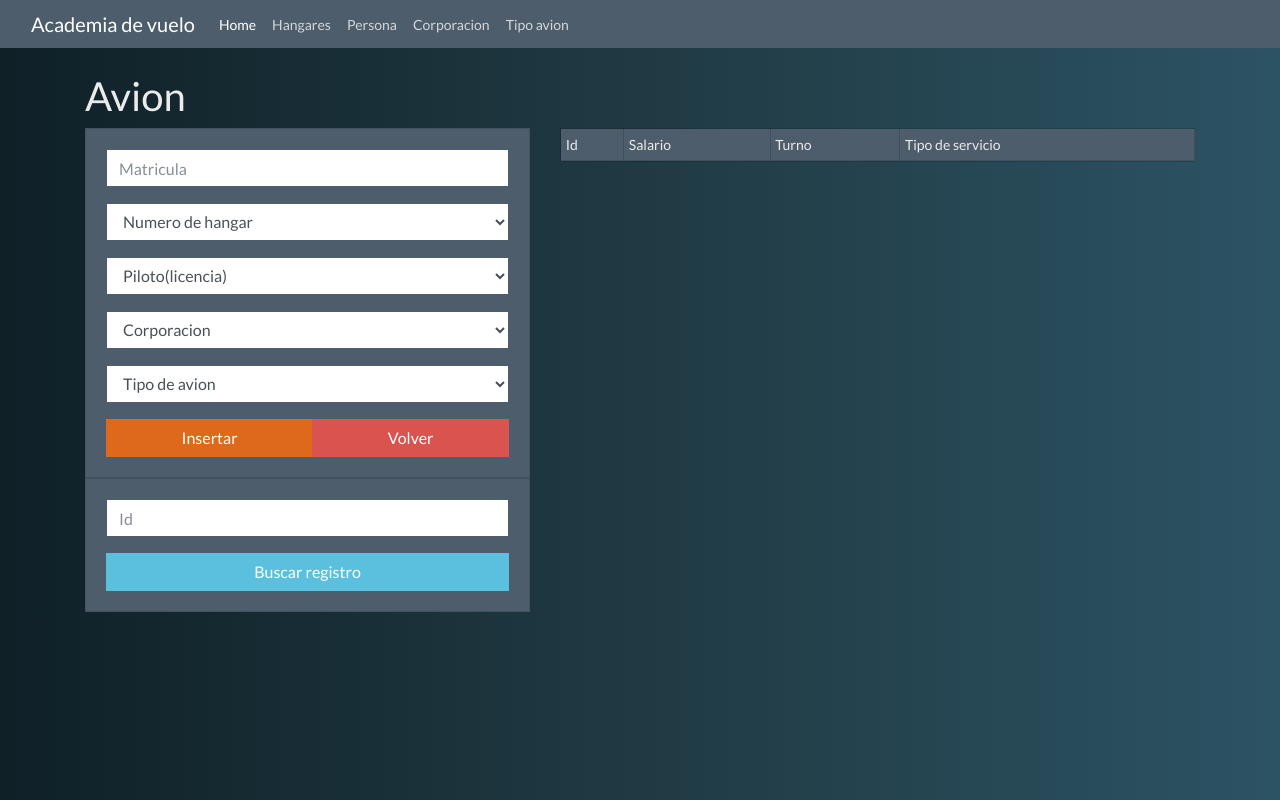
After one commit to Carlos1408/Aviacion_mongo, a Flask app: page /avion in a window 1280 px wide. The commit adds this page. Run offline with Flask 2, Linux system fonts and the light colour scheme; data that the repository does not hold is empty; some libraries are stand-ins or nearby versions.

Commit message:
adicion de formularios para tablas de avion, empleado, piloto y un virtual environment

```diff
--- a/src/App.py
+++ b/src/App.py
@@ -29,6 +29,33 @@ def tipo_avion():
     data = bd.select_all("eq.tipo_avion order by id")
     return render_template('body_data_table.html', table = data, direction = "tipo_avion.html")
 
+@app.route("/empleados")
+def empleados():
+    data = bd.select_all("per.empleados order by id")
+    data_select = bd.select_fields('tipo_servicio', 'per.servicio')
+    return render_template('body_data_table.html', table = data, table_select = data_select, direction = "empleado.html")
+
+@app.route("/piloto")
+def piloto():
+    data = bd.select_all("eq.piloto order by id")
+    return render_template('body_data_table.html',table = data, direction = "piloto.html")
+
+@app.route("/avion")
+def avion():
+    data = bd.select_all("eq.avion")
+    data_num_hangar = bd.select_fields("num_hangar", "eq.clase_hangar order by num_hangar")
+    data_piloto = bd.execute_query_returning_table("""select pi.num_lic, pe.nombre from eq.piloto pi
+                                                    inner join per.persona pe on pi.id = pe.id""")
+    data_corporacion = bd.select_fields("nombre", "prop.corporacion")
+    data_tipo_avion = bd.select_fields("id, modelo", "eq.tipo_avion order by tipo_avion")
+    return render_template('body_data_table.html',
+                            table = data,
+                            table_num_hangar = data_num_hangar,
+                            table_piloto = data_piloto,
+                            table_corporacion = data_corporacion,
+                            table_tipo_avion = data_tipo_avion,
+                            direction = "avion.html")
+
 # INSERT CLASE_HANGAR
 @app.route("/add-hangar", methods = ['POST'])
 def add_hangar():
@@ -48,11 +75,36 @@ def add_persona():
     nss = request.form['nss']
     nombre = request.form['nombre']
     telefono = request.form['telefono']
+    try:
+        tipo_persona = request.form['tipo_persona']
+    except:
+        tipo_persona = 'persona'
+    print(nss, nombre, telefono, tipo_persona)
     # query = f"""insert into per.persona (nss, nombre, telefono)
     #             values({nss}, '{nombre}', {telefono})"""
     # bd.execute_query(query)
-    bd.insert_persona(nss, nombre, telefono)
+    # bd.insert_persona(nss, nombre, telefono)
+    if tipo_persona == 'empleado':
+        return redirect(url_for("empleados"))
+    elif tipo_persona == 'piloto':
+        return redirect(url_for("piloto"))
     return redirect(url_for("personas"))
+
+#INSERT EMPLEADO
+@app.route("/add-empleado", methods = ['POST'])
+def add_empleado():
+    salario = request.form['salario']
+    turno = request.form['turno']
+    tipo_servicio = request.form['tipo_servicio']
+    print(salario, turno, tipo_servicio)
+    return redirect(url_for("empleados"))
+
+#INSERT PILOTO
+@app.route("/add-piloto", methods = ['POST'])
+def add_piloto():
+    num_lic = request.form['num_lic']
+    print(num_lic)
+    return redirect(url_for("piloto"))
 
 #INSERT CORPORACION
 @app.route("/add-corporacion", methods = ['POST'])
@@ -67,6 +119,17 @@ def add_corporacion():
         # bd.execute_query(query)
         bd.insert_corporacion(nombre, direccion, telefono)
     return redirect(url_for("corporacion"))
+
+#INSERT AVION
+@app.route("/add-avion", methods = ['POST'])
+def add_avion():
+    matricula = request.form['matricula']
+    num_hangar = request.form['num_hangar']
+    piloto = request.form['piloto']
+    corporacion = request.form['corporacion']
+    tipo_avion = request.form['tipo_avion']
+    print(matricula, num_hangar, piloto, corporacion, tipo_avion)
+    return redirect(url_for("avion"))
 
 #INSERT TIPO_AVION
 @app.route("/add-tipo-avion", methods = ['POST'])
--- a/src/DataBase.py
+++ b/src/DataBase.py
@@ -32,12 +32,47 @@ class DataBase:
         self.conexion.commit()
         cursor.close()
 
+    def execute_query_returning_table(self, query):
+        cursor = self.conexion.cursor()
+        cursor.execute(query)
+        data = deepcopy(cursor.fetchall())
+        self.conexion.commit()
+        cursor.close()
+        return data
+
     def delete_row(self, table, condition):
         cursor = self.conexion.cursor()
         query = f"delete from {table} where {condition}"
         cursor.execute(query)
         self.conexion.commit()
         cursor.close()
+
+    def select_fields(self, fields, table):
+        cursor = self.conexion.cursor()
+        query = f"select {fields} from {table}"
+        cursor.execute(query)
+        data = deepcopy(cursor.fetchall())
+        self.conexion.commit()
+        cursor.close()
+        return data
+
+    # def select_fields(self, fields, table, group_by):
+    #     cursor = self.conexion.cursor()
+    #     query = f"select {fields} from {table} group by {group_by}"
+    #     cursor.execute(query)
+    #     data = deepcopy(cursor.fetchall())
+    #     self.conexion.commit()
+    #     cursor.close()
+    #     return data
+
+    # def select_fields(self, fields, table, group_by, order_by):
+    #     cursor = self.conexion.cursor()
+    #     query = f"select {fields} from {table} group by {group_by} order by {order_by}"
+    #     cursor.execute(query)
+    #     data = deepcopy(cursor.fetchall())
+    #     self.conexion.commit()
+    #     cursor.close()
+    #     return data
 
         # -
         # Metodos haciendo uso de funciones almacenadas en PostgreSQL
--- /dev/null
+++ b/src/static/main.css
@@ -0,0 +1,5 @@
+body {
+    background: #0f2027; /* fallback for old browsers */
+  background: -webkit-linear-gradient(to right, #0f2027, #203a43, #2c5364); /* Chrome 10-25, Safari 5.1-6 */
+  background: linear-gradient(to right, #0f2027, #203a43, #2c5364); /* W3C, IE 10+/ Edge, Firefox 16+, Chrome 26+, Opera 12+, Safari 7+ */
+}
--- /dev/null
+++ b/src/templates/avion.html
@@ -0,0 +1,82 @@
+{% extends 'layout.html' %}
+{% block body %}
+<div class="row">
+    <div class="col-md-5">
+        <h1>Avion</h1>
+    </div>
+</div>
+<div class="row">
+    <div class="col-md-5">
+        <div class="card card-body">
+            <form action="{{ url_for('add_avion') }}" method="POST">
+                <div class="form-group">
+                    <input type="text" name="matricula" placeholder="Matricula" class="form-control" required>
+                </div>
+                <!-- num_hangar -->
+                <div class="form-group">
+                    <select name="num_hangar" class="form-control" required>
+                        <option selected disabled value="">Numero de hangar</option>
+                        {% for row in table_num_hangar %}
+                        <option value="{{row.0}}">{{row.0}}</option>
+                        {% endfor %}
+                    </select>
+                </div>
+                <!-- piloto, a los select agregar los nombres de los pilotos -->
+                <div class="form-group">
+                    <select name="piloto" class="form-control" required>
+                        <option selected disabled value="">Piloto(licencia)</option>
+                        {% for row in table_piloto %}
+                        <option value="{{row.0}}">{{row.0}} {{row.1}}</option>
+                        {% endfor %}
+                    </select>
+                </div>
+                <!-- corporacion -->
+                <div class="form-group">
+                    <select name="corporacion" class="form-control" required>
+                        <option selected disabled value="">Corporacion</option>
+                        {% for row in table_corporacion %}
+                        <option value="{{row.0}}">{{row.0}}</option>
+                        {% endfor %}
+                    </select>
+                </div>
+                <!-- tipo de avion, agregar el modelo de avion al select -->
+                <div class="form-group">
+                    <select name="tipo_avion" class="form-control" required>
+                        <option selected disabled value="">Tipo de avion</option>
+                        {% for row in table_tipo_avion %}
+                        <option value="{{row.0}}">{{row.0}} {{row.1}}</option>
+                        {% endfor %}
+                    </select>
+                </div>
+                <div class="btn-group btn-block">
+                    <button type="submit" class="btn btn-primary">Insertar</button>
+                    <a href="/" class="btn btn-danger">Volver</a>
+                </div>
+            </form>
+        </div>
+        <div class="card card-body">
+            <!-- se debe implementar los metodos para update empleado en python -->
+            <form action="" method="POST">
+                <div class="form-group">
+                    <input type="number" name="id_update" min="1" placeholder="Id" required class="form-control">
+                </div>
+                <button type="submit" class="btn btn-info btn-block">Buscar registro</button>
+            </form>
+        </div>
+    </div>
+    <div class="col-md-7">
+        <table class="table table-striped table-bordered table-sm table-hover">
+            <thead class="bg-dark">
+                <tr>
+                    <td>Id</td>
+                    <td>Salario</td>
+                    <td>Turno</td>
+                    <td>Tipo de servicio</td>
+                </tr>
+            </thead>
+            {% block body_table %}
+            {% endblock %}
+        </table>
+    </div>
+</div>
+{% endblock %}
--- a/src/templates/layout.html
+++ b/src/templates/layout.html
@@ -7,6 +7,7 @@
     <meta name="author" content="Carlos Claure Vargas">
     <title>Academia de vuelo</title>
     <link rel="stylesheet" href="../static/bootstrap/bootstrap.min.css">
+    <link rel="stylesheet" href="../static/main.css">
 </head>
 <body>
     <nav class="navbar navbar-expand-lg navbar-dark bg-dark">
@@ -27,5 +28,11 @@
         {% block body %}
         {% endblock %}
     </div>
-</body>
+    <!-- <script src="https://code.jquery.com/jquery-3.5.1.slim.min.js" integrity="sha384-DfXdz2htPH0lsSSs5nCTpuj/zy4C+OGpamoFVy38MVBnE+IbbVYUew+OrCXaRkfj" crossorigin="anonymous"></script>
+    <script src="https://cdn.jsdelivr.net/npm/bootstrap@4.6.0/dist/js/bootstrap.bundle.min.js" integrity="sha384-Piv4xVNRyMGpqkS2by6br4gNJ7DXjqk09RmUpJ8jgGtD7zP9yug3goQfGII0yAns" crossorigin="anonymous"></script> -->
+    <script src="https://code.jquery.com/jquery-3.3.1.slim.min.js" integrity="sha384-q8i/X+965DzO0rT7abK41JStQIAqVgRVzpbzo5smXKp4YfRvH+8abtTE1Pi6jizo" crossorigin="anonymous"></script>
+    <script src="https://cdnjs.cloudflare.com/ajax/libs/popper.js/1.14.3/umd/popper.min.js" integrity="sha384-ZMP7rVo3mIykV+2+9J3UJ46jBk0WLaUAdn689aCwoqbBJiSnjAK/l8WvCWPIPm49" crossorigin="anonymous"></script>
+    <script src="https://stackpath.bootstrapcdn.com/bootstrap/4.1.3/js/bootstrap.min.js" integrity="sha384-ChfqqxuZUCnJSK3+MXmPNIyE6ZbWh2IMqE241rYiqJxyMiZ6OW/JmZQ5stwEULTy" crossorigin="anonymous"></script>
+    <script src="{{url_for('static', filename='js/main.js')}}"></script>
+ </body>
 </html>
```
Also changed, not shown: src/templates/empleado.html (added, +66 -0 lines), src/templates/index.html (+9 -0 lines), src/templates/persona.html (+12 -6 lines), src/templates/piloto.html (added, +47 -0 lines).
